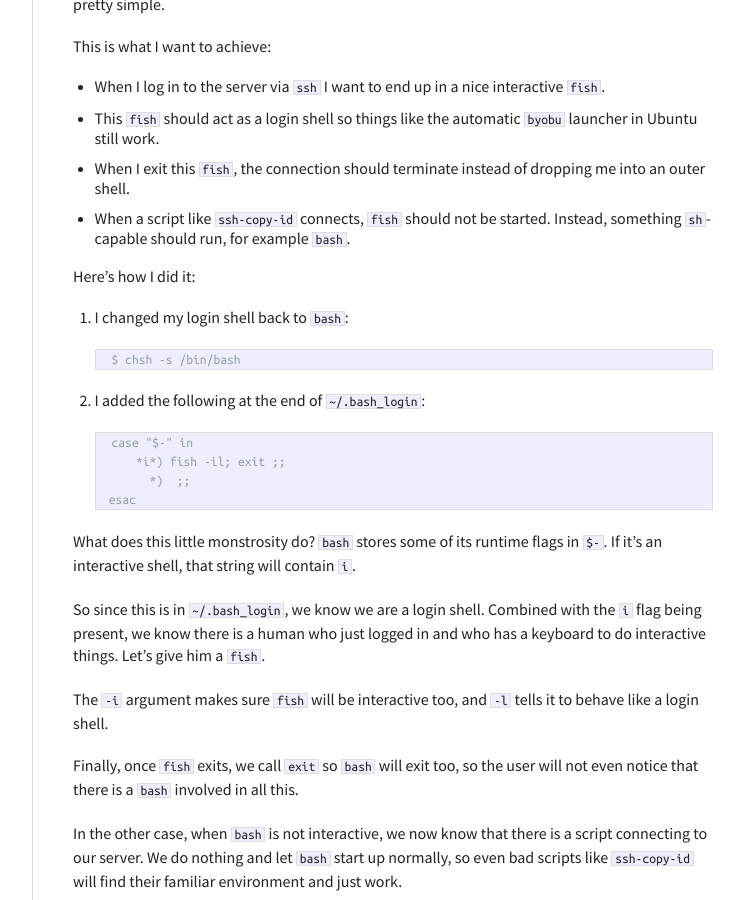
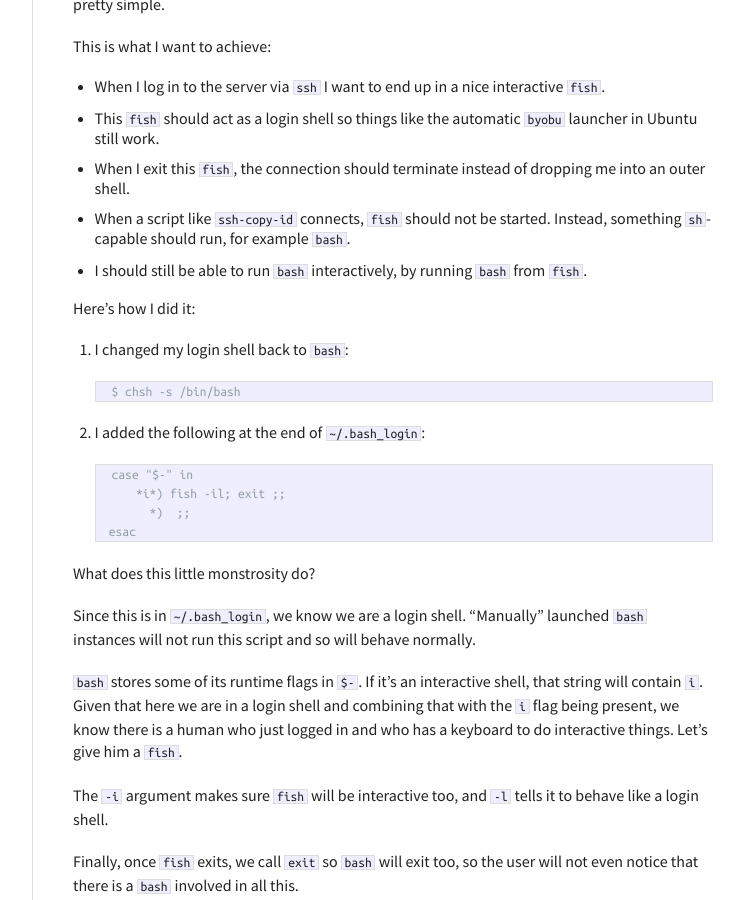
Before and after one commit to duesenklipper/duesenklipper.github.com, a Jekyll site: the page built from _posts/2015-10-05-interactive-fish-without-breaking-sh-scripts.markdown, in a window 1280 px wide and 900 px high, scrolled down 729 px. Shown: the whole window, without its empty margins (378-1122 px from the left). Built offline with Jekyll 4.4.1, drawn with Linux system fonts in a browser that asks for light colours; nearby versions of some CDN libraries; comment, search, counter and statistics services are not loaded.

Commit message:
mention interactive bash

```diff
--- a/_posts/2015-10-05-interactive-fish-without-breaking-sh-scripts.markdown
+++ b/_posts/2015-10-05-interactive-fish-without-breaking-sh-scripts.markdown
@@ -22,6 +22,7 @@ This is what I want to achieve:
   work.
 * When I exit this `fish`, the connection should terminate instead of dropping me into an outer shell.
 * When a script like `ssh-copy-id` connects, `fish` should not be started. Instead, something `sh`-capable should run, for example `bash`.
+* I should still be able to run `bash` interactively, by running `bash` from `fish`.
 
 Here's how I did it:
 
@@ -36,10 +37,11 @@ Here's how I did it:
               *)  ;;
         esac
 
-What does this little monstrosity do? `bash` stores some of its runtime flags in `$-`. If it's
-an interactive shell, that string will contain `i`.
+What does this little monstrosity do?
 
-So since this is in `~/.bash_login`, we know we are a login shell. Combined with the `i` flag
+Since this is in `~/.bash_login`, we know we are a login shell. "Manually" launched `bash` instances will not run this script and so will behave normally.
+
+`bash` stores some of its runtime flags in `$-`. If it's an interactive shell, that string will contain `i`. Given that here we are in a login shell and combining that with the `i` flag
 being present, we know there is a human who just logged in and who has a keyboard to do interactive
 things. Let's give him a `fish`.
 
```
